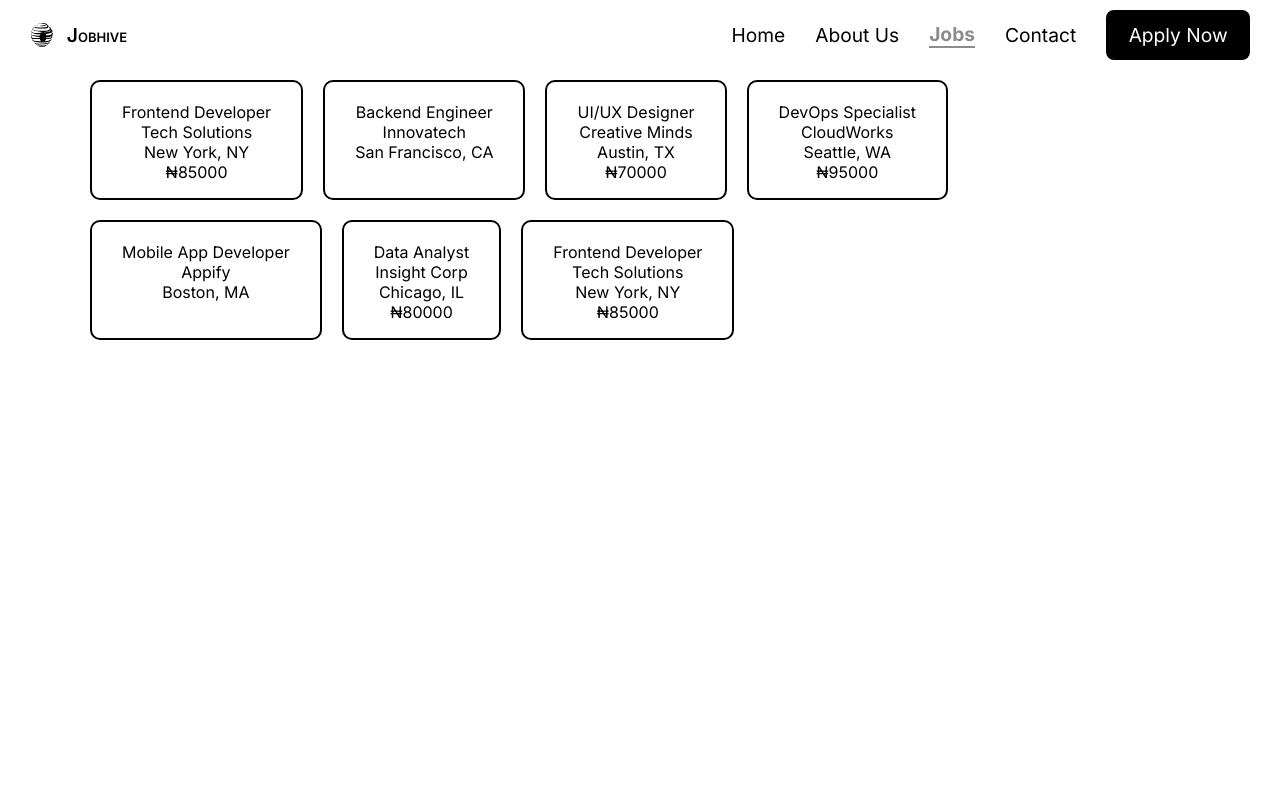
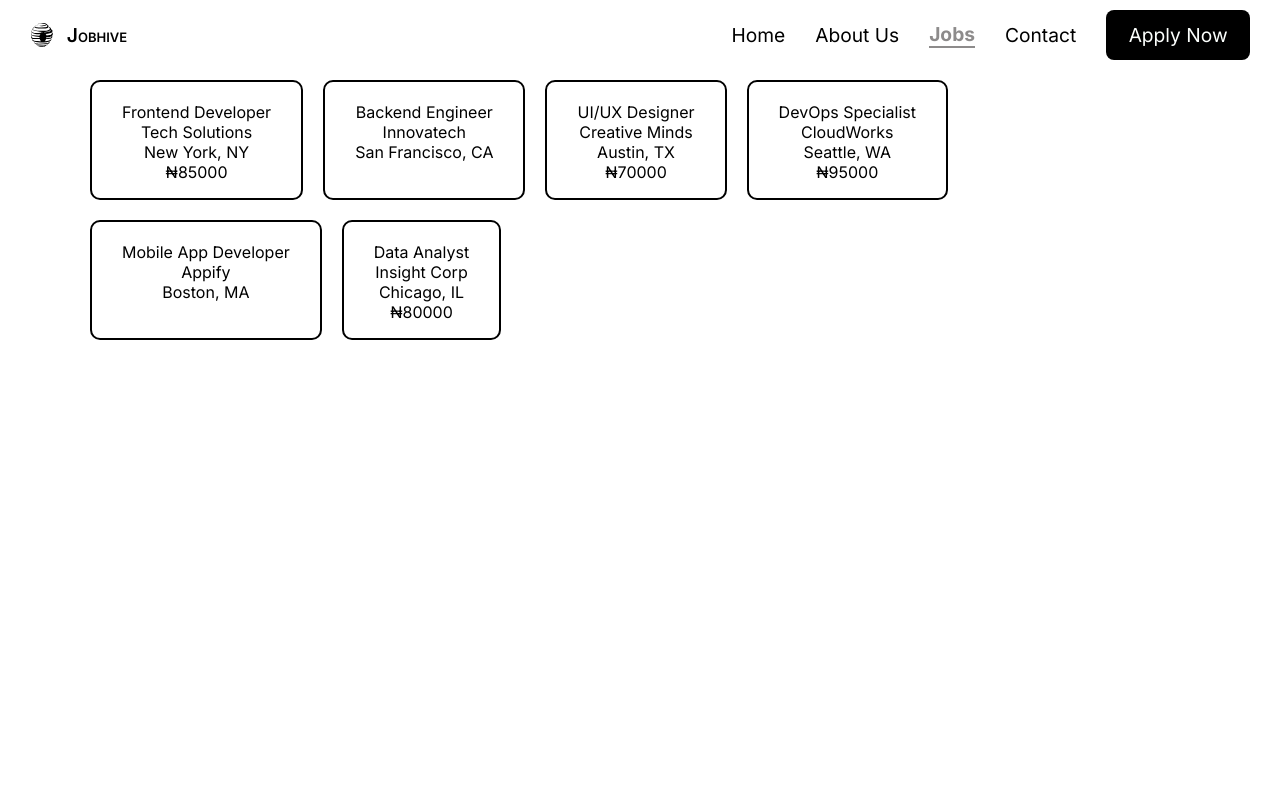
Before and after one commit to efe-ct/jobhive, a React (Vite) app: page /jobs in a window 1280 px wide. Shown: the top 800 px of the page. Built offline with nearby package versions, Linux system fonts and the light colour scheme.

Commit message:
changed job removed 7

```diff
--- a/src/data/job.js
+++ b/src/data/job.js
@@ -47,12 +47,4 @@ export const jobCatalog = [
         salary: 80000,
         experience: "2+ years"
     },
-    {
-    id: 7,
-    jobTitle: "Frontend Developer",
-    companyName: "Tech Solutions",
-    location: "New York, NY",
-    salary: 85000,
-    experience: "2+ years"
-    },
 ]
```
